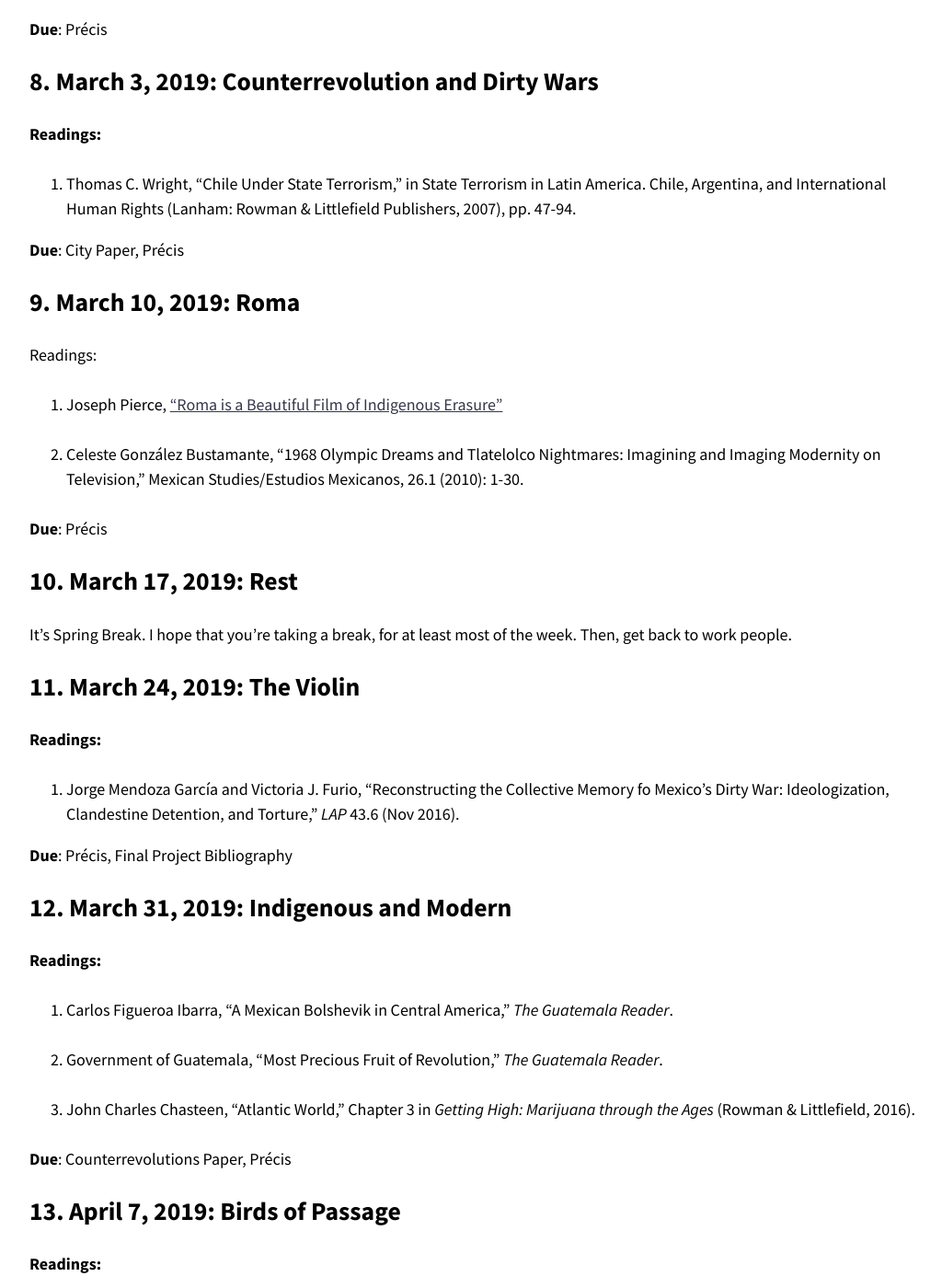
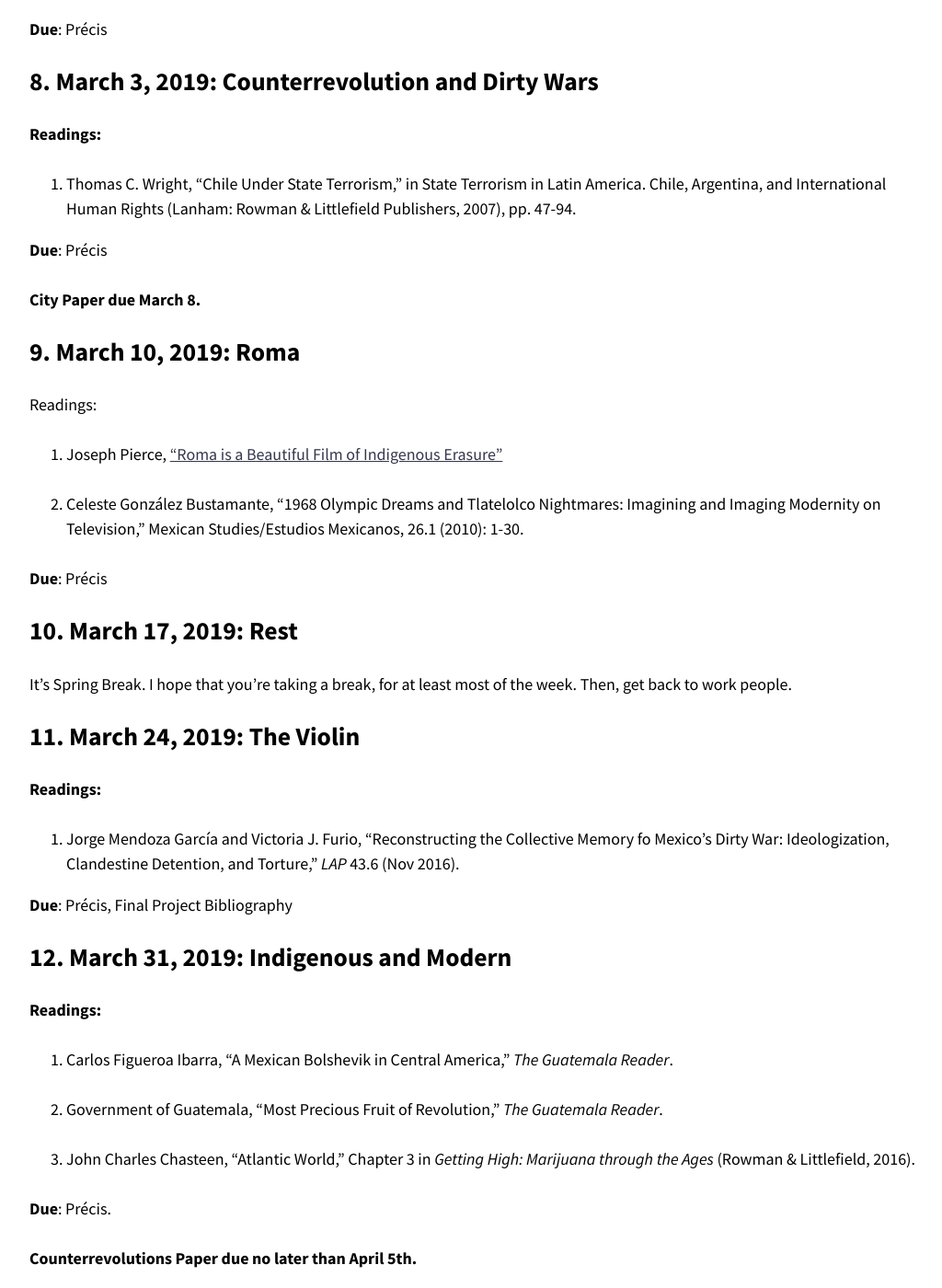
Before and after one commit to chadblack/2020Film, a Jekyll site: the page built from calendar.md, in a window 1280 px wide and 1400 px high, scrolled down 2026 px. Shown: the whole window at 92% size, without its empty margins (114-1138 px from the left). Built offline with Jekyll 4.4.1, drawn with Linux system fonts in a browser that asks for light colours; nearby versions of some CDN libraries.

Commit message:
paper due dates

```diff
--- a/calendar.md
+++ b/calendar.md
@@ -80,7 +80,9 @@ title: calendar
 
 1. Thomas C. Wright, “Chile Under State Terrorism,” in State Terrorism in Latin America. Chile, Argentina, and International Human Rights (Lanham: Rowman & Littlefield Publishers, 2007), pp. 47-94.
 
-**Due**: City Paper, Précis
+**Due**: Précis
+
+**City Paper due March 8.**
 
 ## 9. March 10, 2019: Roma
 
@@ -121,7 +123,9 @@ week. Then, get back to work people.
 3. John Charles Chasteen, "Atlantic World," Chapter 3 in *Getting High:
    Marijuana through the Ages* (Rowman & Littlefield, 2016).
 
-**Due**: Counterrevolutions Paper, Précis
+**Due**: Précis.
+
+**Counterrevolutions Paper due no later than April 5th.**
 
 ## 13. April 7, 2019: Birds of Passage
 
```
